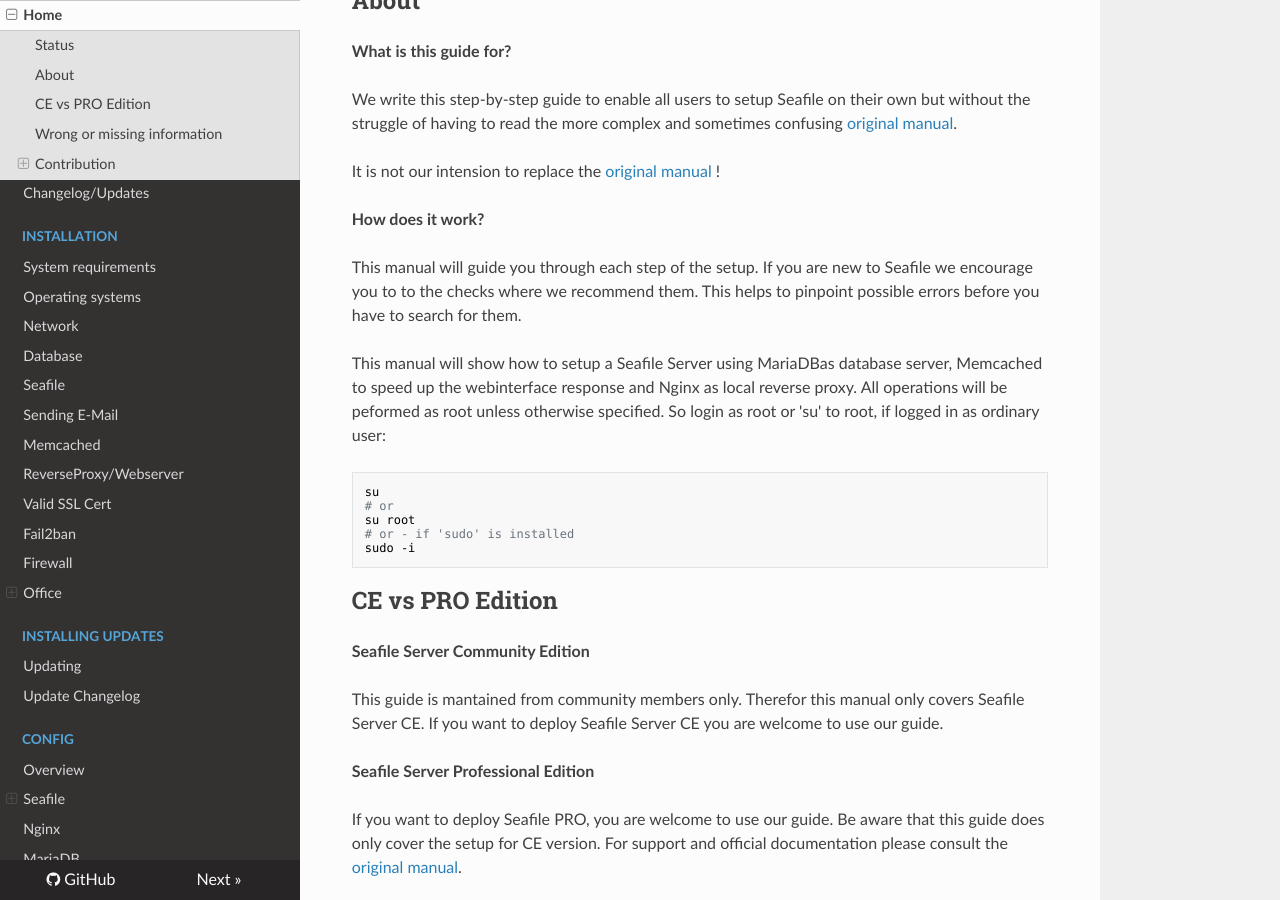
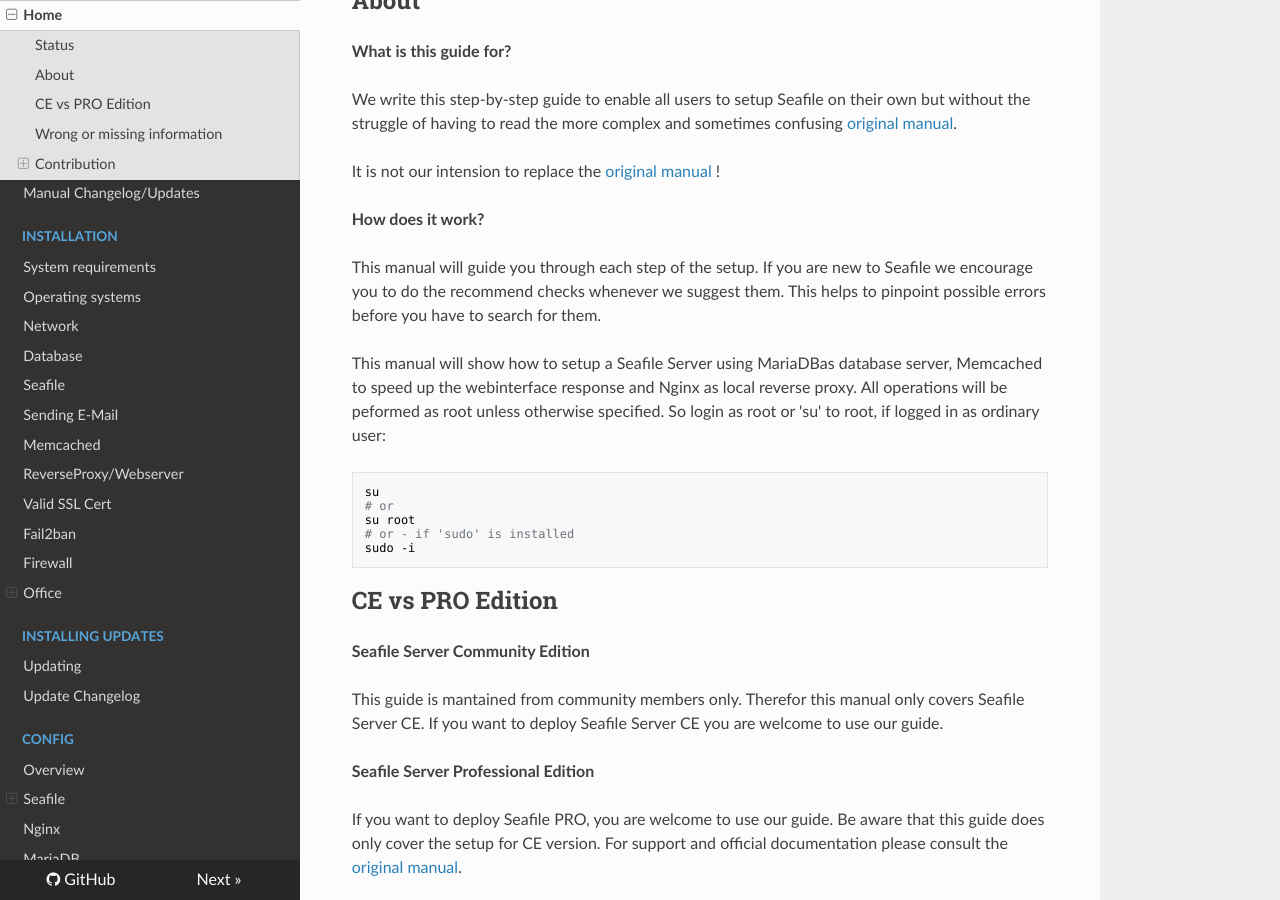
Before and after one commit to DerDanilo/seafile-community-manual, an MkDocs documentation site: the page built from docs/index.md, in a window 1280 px wide and 900 px high, scrolled down 593 px. Built offline with MkDocs 1.6.1, drawn with Linux system fonts in a browser that asks for light colours; nearby versions of some CDN libraries; old or Windows-style settings are respelled for this version of MkDocs.

Commit message:
some cleanup

```diff
--- a/docs/index.md
+++ b/docs/index.md
@@ -21,7 +21,7 @@ It is not our intension to replace the [original manual](https://manual.seafile.
 **How does it work?**
 
 This manual will guide you through each step of the setup. If you are new to Seafile we encourage
-you to to the checks where we recommend them. This helps to pinpoint possible errors before you have to search for them.
+you to do the recommend checks whenever we suggest them. This helps to pinpoint possible errors before you have to search for them.
 
 This manual will show how to setup a Seafile Server using MariaDBas database server, Memcached to speed up the webinterface response and Nginx as local reverse proxy.
 All operations will be peformed as root unless otherwise specified. So login as root or 'su' to root, if logged in as ordinary user:
--- a/mkdocs.yml
+++ b/mkdocs.yml
@@ -8,7 +8,7 @@ repo_url: https://github.com/DerDanilo/seafile-community-manual.git
 
 pages:
 - 'Home': 'index.md'
-- 'Changelog/Updates': 'changelog_updates.md'
+- 'Manual Changelog/Updates': 'manual_changelog_updates.md'
 - 'Installation':
     - 'System requirements': 'installation/system-requirements.md'
     - 'Operating systems': 'installation/operating-system.md'
```
Also changed, not shown: docs/installation/system-requirements.md (+0 -2 lines), docs/manual_changelog_updates.md (added, +5 -0 lines), docs/changelog_updates.md (deleted).
